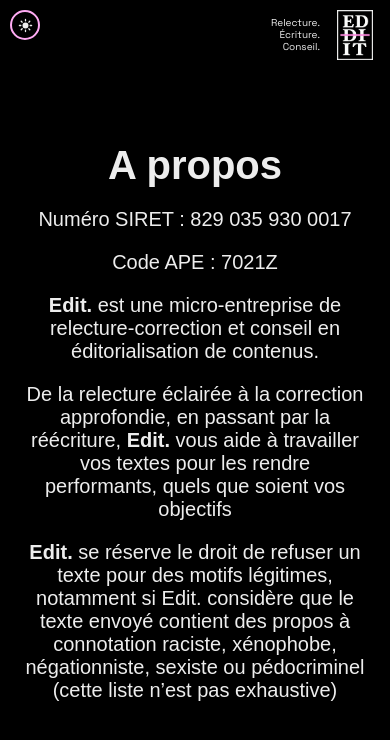
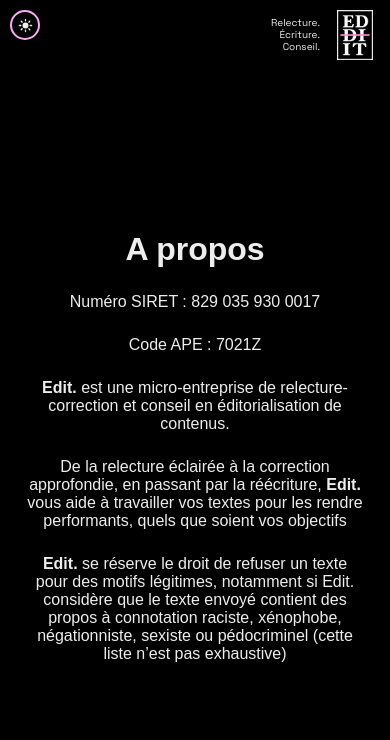
Before and after one commit to Antoine-Bottin/edit-conseil, a Next.js app: page /about in a window 390 px wide. Shown: the top 740 px of the page. Built offline with nearby package versions, Linux system fonts and the light colour scheme.

Commit message:
feat(legals/about): improvement on mobile size

```diff
--- a/src/app/about/styles.scss
+++ b/src/app/about/styles.scss
@@ -1,11 +1,20 @@
 .about-page {
-  height: 100dvh;
+  min-height: 100dvh;
   width: 100%;
   display: flex;
   flex-direction: column;
   justify-content: center;
   align-items: center;
-  row-gap: 2rem;
-  font-size: 2rem;
+  row-gap: 2.5rem;
+  font-size: 1.6rem;
   text-align: center;
+  padding-top: 8rem;
+  padding-bottom: 3rem;
+
+  @media screen and (min-width: 1024px) {
+    row-gap: 2rem;
+    font-size: 2rem;
+    padding-top: 0;
+    padding-bottom: 0;
+  }
 }
```
Also changed, not shown: src/app/legals/styles.scss (+10 -3 lines), src/app/privacy/styles.scss (+10 -3 lines).
